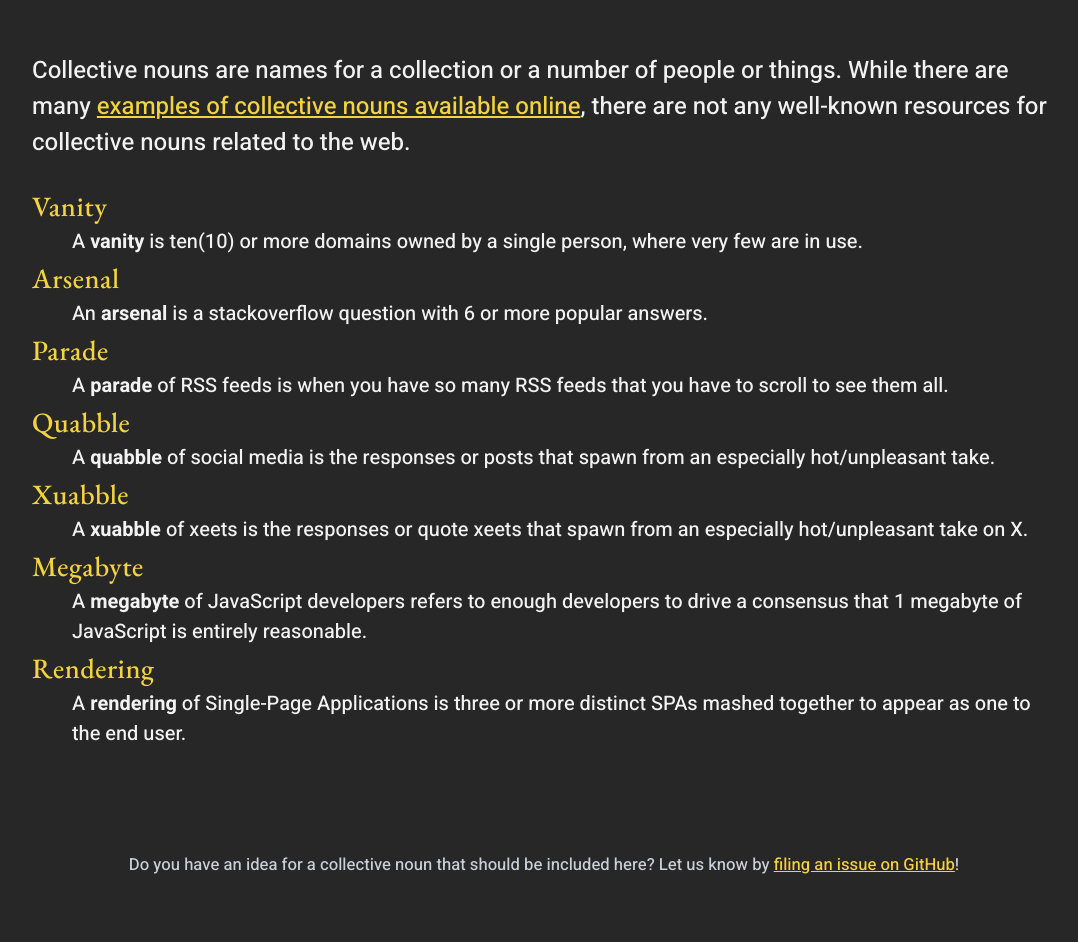
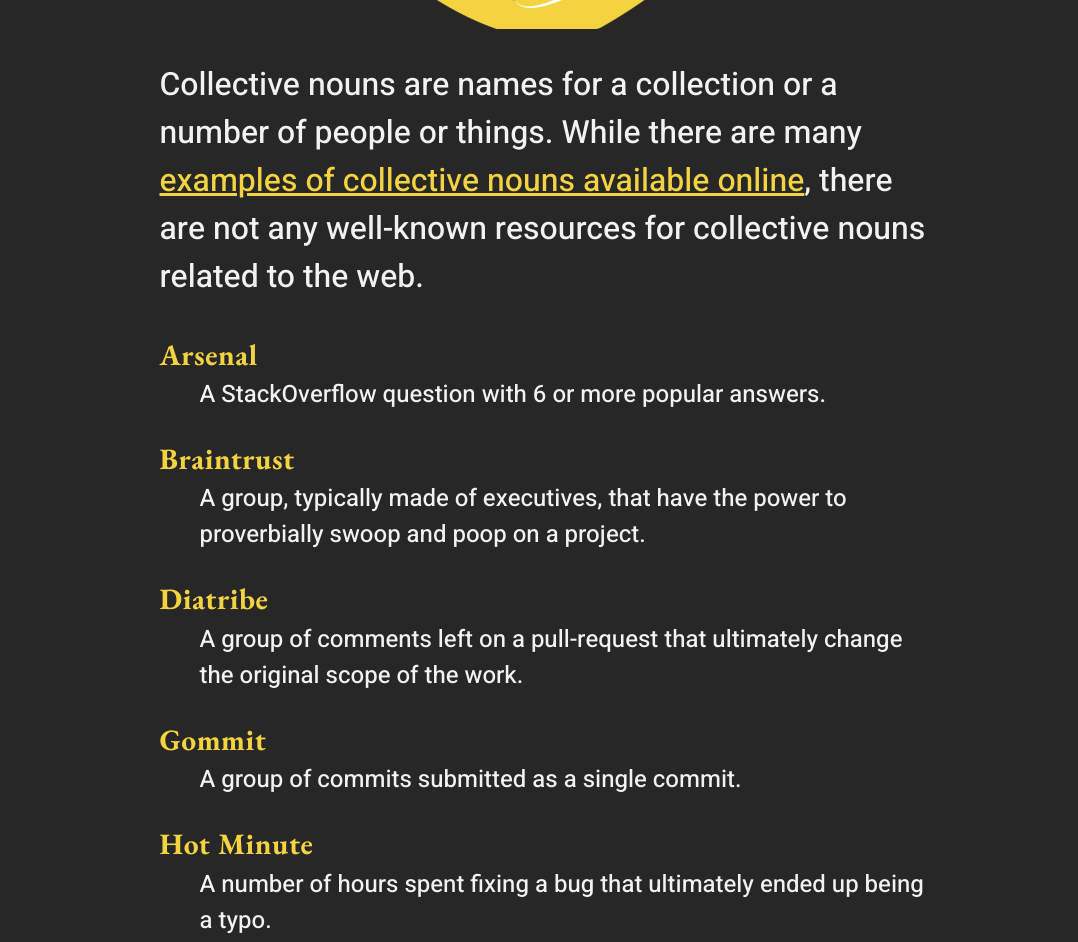
Before and after one commit to MelSumner/collective-nouns, a Svelte app: page / in a window 1280 px wide. Shown: the part 587-1529 px from the top of the page, without its empty margins (96-1174 px from the left). Built offline with nearby package versions, Linux system fonts and the light colour scheme.

Commit message:
Adds component

```diff
--- /dev/null
+++ b/src/lib/definition.svelte
@@ -0,0 +1,19 @@
+<script>
+  // Importing the dictionary.json file
+  import dictionary from './dictionary.json';
+
+  // Accessing items from the imported dictionary
+   // Accessing and sorting items alphabetically by term
+   let sortedItems = dictionary.items.sort((a, b) => a.term.localeCompare(b.term));
+</script>
+
+<style>
+  /* Your component styles here */
+</style>
+
+<dl>
+  {#each sortedItems as item}
+    <dt>{item.term}</dt>
+    <dd>{item.definition}</dd>
+  {/each}
+</dl>
--- a/src/lib/dictionary.json
+++ b/src/lib/dictionary.json
@@ -33,7 +33,7 @@
     {
       "id": 7,
       "term": "Xuabble",
-      "definition": "Responses or quote xeets that spawn from an especially hot/unpleasant take on X"
+      "definition": "Responses or quote xeets that spawn from an especially hot take on X."
     },
     {
       "id": 8,
--- a/src/routes/index.svelte
+++ b/src/routes/index.svelte
@@ -1,33 +1,22 @@
+<script>
+	import Definition from "../lib/definition.svelte";
+</script>
+
 <svelte:head>
   <title>Collective Nouns for the Web</title>
 </svelte:head>
 
 <header>
   <h1 class="content-width">Collective Nouns for the Web</h1>
-  <img src="/assets/hero.png" alt="" width="500" height="478" />
 </header>
 <main>
   <section>
+    <img src="/assets/hero.png" alt="" width="500" height="478" />
     <p class="intro">Collective nouns are names for a collection or a number of people or things. While there are many <a href="https://www.gingersoftware.com/content/grammar-rules/nouns/collective-nouns/" rel="external">examples of collective nouns available online</a>, there are not any well-known resources for collective nouns related to the web.</p>
   </section>
   <section>
     <!-- <h2>List of Collective Nouns</h2> -->
-    <dl>
-      <dt>Vanity</dt>
-      <dd>A <strong>vanity</strong> is ten(10) or more domains owned by a single person, where very few are in use.</dd>
-      <dt>Arsenal</dt>
-      <dd>An <strong>arsenal</strong> is a stackoverflow question with 6 or more popular answers.</dd>
-      <dt>Parade</dt>
-      <dd>A <strong>parade</strong> of RSS feeds is when you have so many RSS feeds that you have to scroll to see them all.</dd>
-      <dt>Quabble</dt>
-      <dd>A <strong>quabble</strong> of social media is the responses or posts that spawn from an especially hot/unpleasant take.</dd>
-      <dt>Xuabble</dt>
-      <dd>A <strong>xuabble</strong> of xeets is the responses or quote xeets that spawn from an especially hot/unpleasant take on X.</dd>
-      <dt>Megabyte</dt>
-      <dd>A <strong>megabyte</strong> of JavaScript developers refers to enough developers to drive a consensus that 1 megabyte of JavaScript is entirely reasonable.</dd>
-      <dt>Rendering</dt>
-      <dd>A <strong>rendering</strong> of Single-Page Applications is three or more distinct SPAs mashed together to appear as one to the end user.</dd>
-    </dl>
+   <Definition />
   </section>
 </main>
 <footer>
--- a/static/assets/style.css
+++ b/static/assets/style.css
@@ -5,9 +5,9 @@
   --color-white: #F2F2F2;
   --color-yellow: #F3D340;
   --color-black: #272727;
-  /** Fallback fonts are all from https://systemfontstack.com */
-  --font-serif: 'EB Garamond', Iowan Old Style, Apple Garamond, Baskerville, Times New Roman, Droid Serif, Times, Source Serif Pro, serif, Apple Color Emoji, Segoe UI Emoji, Segoe UI Symbol;
-  --font-sans-serif: 'Heebo', 'Roboto', -apple-system, BlinkMacSystemFont, avenir next, avenir, segoe ui, helvetica neue, helvetica, Cantarell, Ubuntu, roboto, noto, arial, sans-serif;
+ /** Fallback fonts are all from https://systemfontstack.com */
+ --font-serif: 'EB Garamond', Iowan Old Style, Apple Garamond, Baskerville, Times New Roman, Droid Serif, Times, Source Serif Pro, serif, Apple Color Emoji, Segoe UI Emoji, Segoe UI Symbol;
+ --font-sans-serif: 'Heebo', 'Roboto', -apple-system, BlinkMacSystemFont sans-serif;
 }
 *, *::after, *::before {
   box-sizing: border-box;
@@ -58,12 +58,7 @@ header h1 {
   letter-spacing: 1px;
 }
 
-header img {
-  margin: 0 auto;
-  display: block;
-  max-width: 100%;
-  object-fit: contain;
-}
+
 /* main */
 main {
   padding: 1rem 5%;
@@ -76,8 +71,19 @@ main {
     padding: 2rem 10%;
   }
 }
+main > section {
+  /* padding: 1rem; */
+  max-inline-size: 85ch;
+  margin-inline: auto;
+}
+section img {
+  margin: 0 auto;
+  display: block;
+  max-width: 100%;
+  object-fit: contain;
+}
 .intro {
-  font-size: 1.5rem;
+  font-size: 2rem;
 }
 a, a:visited {
   color: var(--color-yellow);
@@ -87,16 +93,20 @@ a:hover {
 }
 
 p, dd {
-  font-size: 1.25rem;
+  font-size: 1.5rem;
   font-weight: normal;
 }
 
 dl dt {
   color: var(--color-yellow);
-  font-size: 1.75rem;
+  font-size: 1.85rem;
   font-family: var(--font-serif);
-  font-weight: 500;
+  font-weight: 700;
   letter-spacing: 0.5px;
+}
+
+dd + dt {
+  margin-top: 1.5rem;
 }
 
 /* footer */
```
